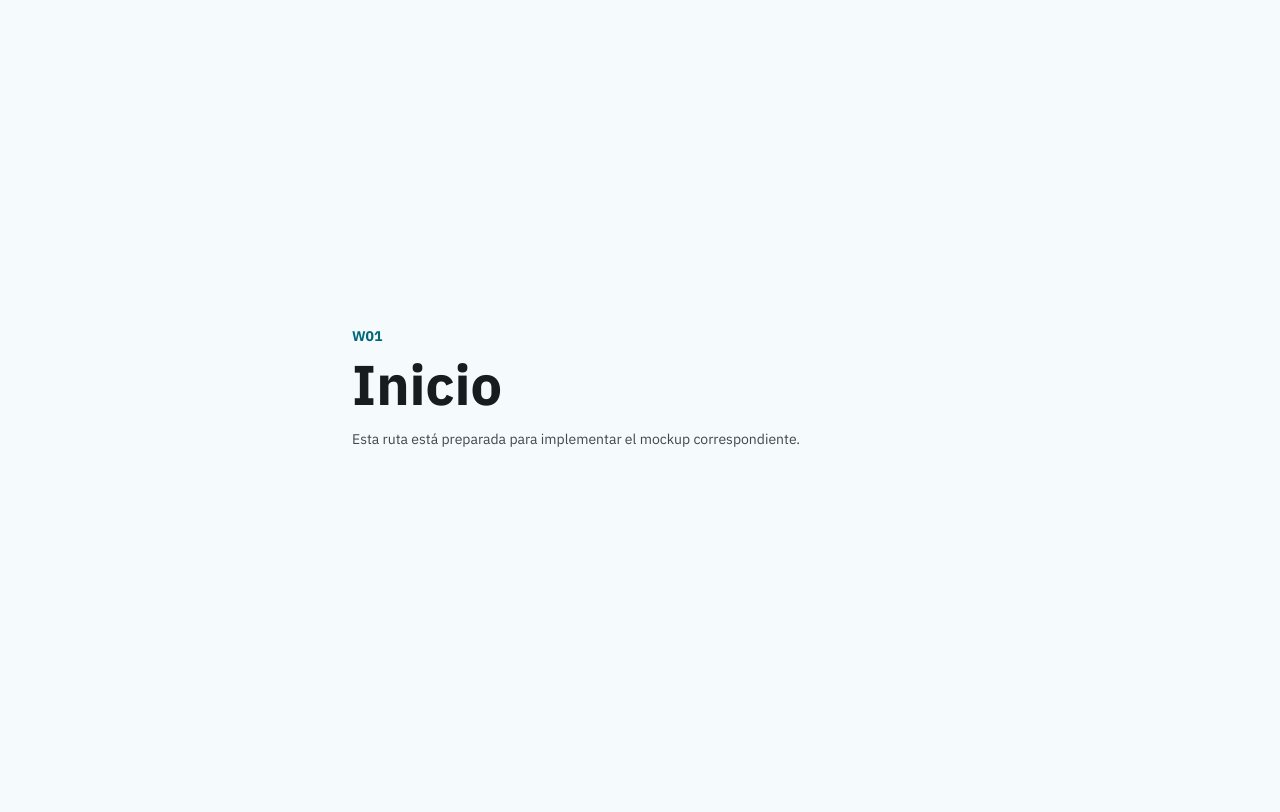
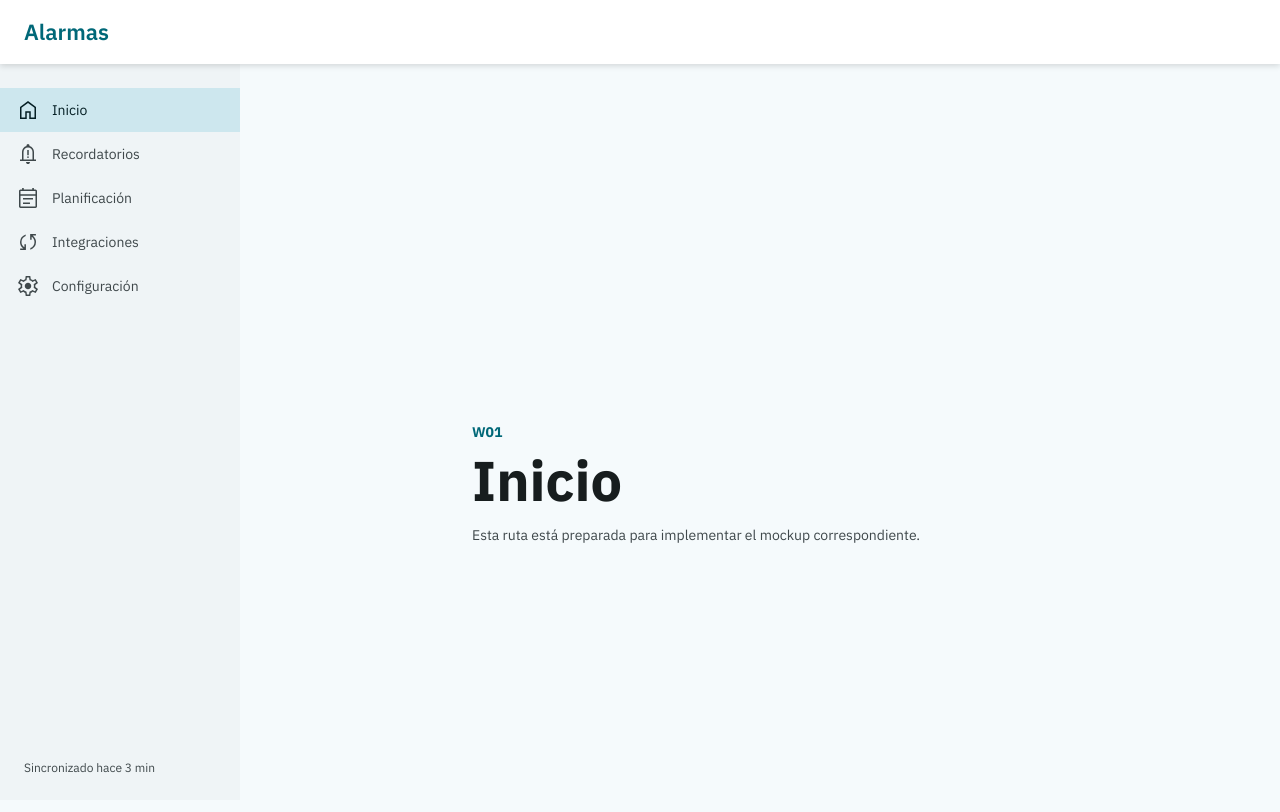
Before and after one commit to OscarGomez-MISO/ux-app-web, a React (Vite) app: page / in a window 1280 px wide. Shown: the top 812 px of the page. Built offline with nearby package versions, Linux system fonts and the light colour scheme.

Commit message:
Se implementa  W06 · Integraciones y dispositivos

```diff
--- a/src/app/App.tsx
+++ b/src/app/App.tsx
@@ -1,5 +1,22 @@
-import { Outlet } from 'react-router-dom'
+import { Outlet, useLocation } from 'react-router-dom'
+import AppBar from '../components/AppBar'
+import SideMenu from '../components/SideMenu'
+import { seccionDeRuta } from '../data/textos'
 
+/** Marco de la aplicación · § 3.3. Idéntico en las diez pantallas. */
 export function App() {
-  return <Outlet />
+  const { pathname } = useLocation()
+  const activa = seccionDeRuta[pathname as keyof typeof seccionDeRuta]
+
+  return (
+    <>
+      <AppBar />
+      <SideMenu activa={activa} />
+      <div className="page">
+        <div className="content">
+          <Outlet />
+        </div>
+      </div>
+    </>
+  )
 }
--- /dev/null
+++ b/src/components/AppBar/index.tsx
@@ -0,0 +1,27 @@
+// TAPÓN · lo escribe Óscar (§ 4.2), borrar al mergear.
+// Sólo sostiene la geometría del marco: 64 de alto, fijo arriba.
+import { marca } from '../../data/textos'
+
+export default function AppBar() {
+  return (
+    <header
+      className="title-large"
+      style={{
+        position: 'fixed',
+        top: 0,
+        left: 0,
+        right: 0,
+        zIndex: 2,
+        display: 'flex',
+        alignItems: 'center',
+        height: 'var(--appbar-h)',
+        padding: '0 var(--sp-6)',
+        color: 'var(--md-sys-color-primary)',
+        background: 'var(--md-sys-color-surface-container-lowest)',
+        boxShadow: 'var(--e-2)',
+      }}
+    >
+      {marca}
+    </header>
+  )
+}
--- /dev/null
+++ b/src/components/SideMenu/index.tsx
@@ -0,0 +1,62 @@
+// TAPÓN · lo escribe Óscar (§ 4.3), borrar al mergear.
+// Sólo sostiene la geometría del marco: 240 de ancho desde y=64, y la navegación.
+import { Link } from 'react-router-dom'
+import Icon, { type IconName } from '../Icon'
+import { menu, sincronizacion } from '../../data/textos'
+
+type SideMenuProps = { activa: string }
+
+export default function SideMenu({ activa }: SideMenuProps) {
+  return (
+    <nav
+      style={{
+        position: 'fixed',
+        top: 'var(--appbar-h)',
+        bottom: 0,
+        left: 0,
+        width: 'var(--menu-w)',
+        padding: 'var(--sp-6) 0',
+        background: 'var(--md-sys-color-surface-container-low)',
+      }}
+    >
+      {menu.map((entrada) => (
+        <Link
+          key={entrada.id}
+          to={entrada.ruta}
+          className="body-medium"
+          aria-current={entrada.id === activa ? 'page' : undefined}
+          style={{
+            display: 'flex',
+            alignItems: 'center',
+            gap: 'var(--sp-3)',
+            height: 44,
+            padding: '0 var(--sp-4)',
+            color:
+              entrada.id === activa
+                ? 'var(--md-sys-color-on-secondary-container)'
+                : 'var(--md-sys-color-on-surface-variant)',
+            background:
+              entrada.id === activa
+                ? 'var(--md-sys-color-secondary-container)'
+                : 'transparent',
+            textDecoration: 'none',
+          }}
+        >
+          <Icon nombre={entrada.icono as IconName} size={24} />
+          {entrada.label}
+        </Link>
+      ))}
+      <p
+        className="body-small"
+        style={{
+          position: 'absolute',
+          bottom: 'var(--sp-6)',
+          left: 'var(--sp-6)',
+          color: 'var(--md-sys-color-on-surface-variant)',
+        }}
+      >
+        {sincronizacion}
+      </p>
+    </nav>
+  )
+}
--- a/src/data/integraciones.js
+++ b/src/data/integraciones.js
@@ -6,11 +6,11 @@ export const entradilla =
   'Conecta los servicios que ya usas. La alerta llega igual aunque no conectes ninguno.';
 
 export const servicios = [
-  { icono: 'notification_important', nombre: 'Teléfono',             detalle: 'Android 14 · este dispositivo', estado: 'sincronizado', acciones: ['Desconectar', 'Ver permisos'] },
+  { icono: 'notification_important', nombre: 'Teléfono',             detalle: 'Android 14 · este dispositivo', estado: 'sincronizado', acciones: ['Desconectar'] },
   { icono: 'schedule',               nombre: 'Reloj conectado',      detalle: 'Galaxy Watch 6',                estado: 'sincronizado', acciones: ['Desconectar'] },
   { icono: 'calendar_today',         nombre: 'Calendario',           detalle: 'Google Calendar',               estado: 'sincronizado', acciones: ['Desconectar'] },
   { icono: 'notes',                  nombre: 'Correo',               detalle: 'Gmail',                         estado: 'sincronizado', acciones: ['Desconectar'] },
-  { icono: 'task_alt',               nombre: 'Aplicación de tareas', detalle: 'Google Tasks',                  estado: 'sinConectar',  acciones: ['Conectar'] },
+  { icono: 'task_alt',               nombre: 'Aplicación de tareas', detalle: 'Google Tasks',                  estado: 'noConectado',  acciones: ['Conectar'] },
   { icono: 'sync',                   nombre: 'Copia en la nube',     detalle: 'Google Drive',                  estado: 'alDia',        acciones: ['Desconectar'] },
 ];
 
--- /dev/null
+++ b/src/screens/w06-integrations/IntegrationsScreen.module.css
@@ -0,0 +1,100 @@
+/* W06 · Integraciones y dispositivos · § 5.6 */
+
+.pantalla {
+  display: flex;
+  flex-direction: column;
+  gap: var(--sp-6);
+}
+
+.entradilla {
+  color: var(--md-sys-color-on-surface-variant);
+}
+
+/* Seis fichas de 368 × 200 en rejilla de 3 × 2, canal 16 */
+.fichas {
+  display: grid;
+  grid-template-columns: repeat(3, 1fr);
+  gap: var(--sp-4);
+}
+
+.ficha {
+  display: flex;
+  flex-direction: column;
+  min-height: 200px;
+}
+
+.nombre {
+  display: flex;
+  align-items: center;
+  gap: var(--sp-2);
+  color: var(--md-sys-color-on-surface);
+}
+
+.detalle {
+  margin-top: var(--sp-6);
+  color: var(--md-sys-color-on-surface-variant);
+}
+
+.estado {
+  margin-top: var(--sp-4);
+}
+
+/* Dos acciones al pie: la del servicio y Ver permisos */
+.acciones {
+  display: flex;
+  gap: var(--sp-2);
+  margin-top: auto;
+}
+
+/* Fila de sincronización · 1136 × 48 */
+.sincronizacion {
+  display: flex;
+  align-items: center;
+  justify-content: space-between;
+  min-height: 48px;
+}
+
+.sincronizacionTexto {
+  color: var(--md-sys-color-on-surface-variant);
+}
+
+/* Card «Qué permiso pide cada conexión» */
+.permisosCabecera {
+  display: flex;
+  align-items: baseline;
+  justify-content: space-between;
+  gap: var(--sp-6);
+}
+
+.permisosNota {
+  color: var(--md-sys-color-on-surface-variant);
+}
+
+.permisosColumnas {
+  display: grid;
+  grid-template-columns: repeat(4, 1fr);
+  gap: var(--sp-6);
+  margin-top: var(--sp-6);
+}
+
+.permisoServicio {
+  color: var(--md-sys-color-on-surface);
+}
+
+.permisoPide {
+  margin-top: var(--sp-1);
+  color: var(--md-sys-color-on-surface);
+}
+
+.permisoNoHace {
+  margin-top: var(--sp-1);
+  color: var(--md-sys-color-on-surface-variant);
+}
+
+.notas {
+  display: flex;
+  flex-direction: column;
+  gap: var(--sp-1);
+  margin-top: var(--sp-6);
+  color: var(--md-sys-color-on-surface-variant);
+}
--- a/src/screens/w06-integrations/IntegrationsScreen.tsx
+++ b/src/screens/w06-integrations/IntegrationsScreen.tsx
@@ -1,5 +1,134 @@
-import { ScreenPlaceholder } from '../../components/ScreenPlaceholder'
+import { useState } from 'react'
+import { Link } from 'react-router-dom'
+import Button from '../../components/Button'
+import Card from '../../components/Card'
+import Icon, { type IconName } from '../../components/Icon'
+import StatusLabel, { type Estado } from '../../components/StatusLabel'
+import { appRoutes } from '../../app/routes'
+import {
+  entradilla,
+  notas,
+  permisos,
+  servicios,
+  sincronizacion,
+} from '../../data/integraciones'
+import { titulos } from '../../data/textos'
+import styles from './IntegrationsScreen.module.css'
 
+type Servicio = {
+  icono: IconName
+  nombre: string
+  detalle: string
+  estado: Estado
+  acciones: string[]
+}
+
+/**
+ * W06 · Integraciones y dispositivos · § 5.6.
+ * Conectar, Desconectar y Sincronizar ahora cambian el StatusLabel y no navegan.
+ * Ver permisos sí navega, a /privacidad.
+ */
 export function IntegrationsScreen() {
-  return <ScreenPlaceholder code="W06" title="Integraciones" />
+  const fichas = servicios as Servicio[]
+
+  // Estado de cada ficha. Se pierde al navegar: el prototipo no guarda nada.
+  const [estados, setEstados] = useState<Estado[]>(
+    fichas.map((ficha) => ficha.estado),
+  )
+
+  const alternar = (indice: number) => {
+    setEstados((previos) =>
+      previos.map((estado, i) => {
+        if (i !== indice) return estado
+        // Al reconectar vuelve a su estado original: «Copia en la nube» es alDia.
+        return estado === 'noConectado' ? fichas[i].estado : 'noConectado'
+      }),
+    )
+  }
+
+  const sincronizar = () => {
+    setEstados((previos) =>
+      previos.map((estado) => (estado === 'noConectado' ? estado : 'sincronizado')),
+    )
+  }
+
+  return (
+    <main className={styles.pantalla}>
+      <h1 className="headline-medium">{titulos[appRoutes.integrations]}</h1>
+      <p className={`body-large ${styles.entradilla}`}>{entradilla}</p>
+
+      <div className={styles.fichas}>
+        {fichas.map((ficha, indice) => {
+          const estado = estados[indice]
+          const conectado = estado !== 'noConectado'
+
+          return (
+            <Card key={ficha.nombre} tipo="tarjeta" className={styles.ficha}>
+              <span className={`title-medium ${styles.nombre}`}>
+                <Icon nombre={ficha.icono} size={24} />
+                {ficha.nombre}
+              </span>
+              <span className={`body-small ${styles.detalle}`}>
+                {ficha.detalle}
+              </span>
+              <span className={styles.estado}>
+                <StatusLabel estado={estado} />
+              </span>
+              <div className={styles.acciones}>
+                <Button tipo="terciario" onClick={() => alternar(indice)}>
+                  {conectado ? 'Desconectar' : 'Conectar'}
+                </Button>
+                <Button tipo="terciario" to={appRoutes.settings}>
+                  Ver permisos
+                </Button>
+              </div>
+            </Card>
+          )
+        })}
+      </div>
+
+      <div className={styles.sincronizacion}>
+        <span className={`body-medium ${styles.sincronizacionTexto}`}>
+          {sincronizacion.texto}
+        </span>
+        <Button tipo="secundario" onClick={sincronizar}>
+          {sincronizacion.accion}
+        </Button>
+      </div>
+
+      <Card tipo="tarjeta">
+        <div className={styles.permisosCabecera}>
+          <h2 className="title-large">{permisos.titulo}</h2>
+          <Link
+            to={appRoutes.settings}
+            className={`body-small ${styles.permisosNota}`}
+          >
+            {permisos.nota}
+          </Link>
+        </div>
+
+        <div className={styles.permisosColumnas}>
+          {permisos.filas.map((fila) => (
+            <div key={fila.servicio}>
+              <p className={`title-small ${styles.permisoServicio}`}>
+                {fila.servicio}
+              </p>
+              <p className={`body-small ${styles.permisoPide}`}>{fila.pide}</p>
+              <p className={`body-small ${styles.permisoNoHace}`}>
+                {fila.noHace}
+              </p>
+            </div>
+          ))}
+        </div>
+
+        <div className={styles.notas}>
+          {notas.map((nota) => (
+            <p key={nota} className="body-small">
+              {nota}
+            </p>
+          ))}
+        </div>
+      </Card>
+    </main>
+  )
 }
```
